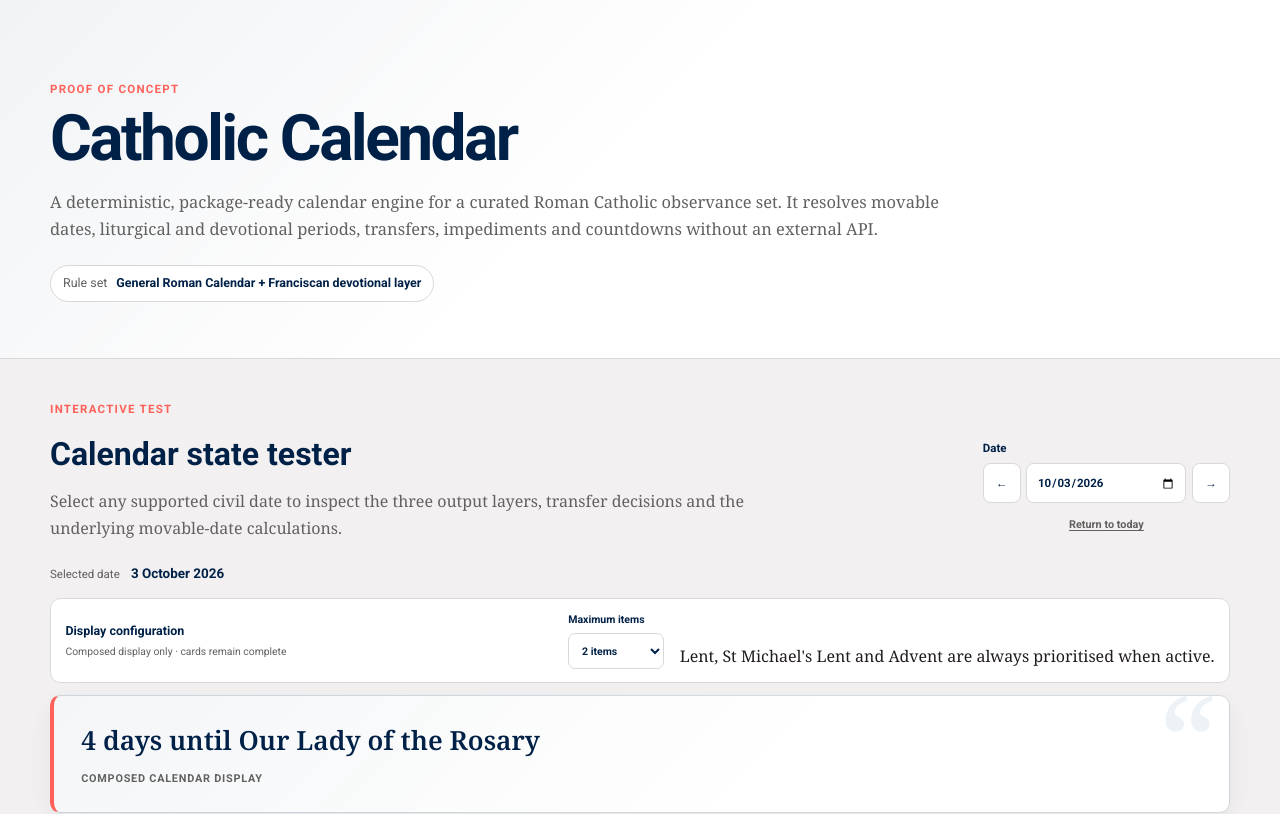
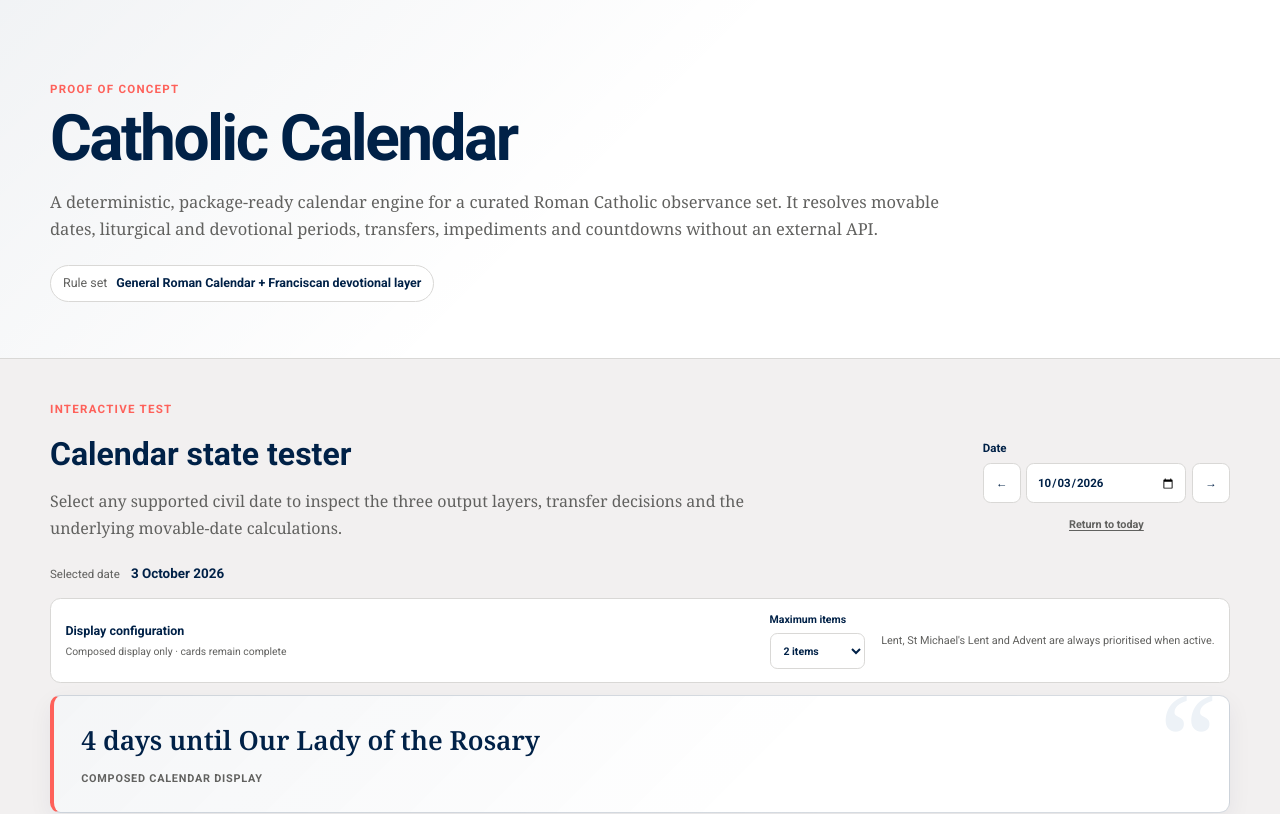
Before and after one commit to bgonzalezbustamante/catholic-calendar, a Next.js app: page / in a window 1280 px wide. Shown: the top 814 px of the page. Built offline with nearby package versions, Linux system fonts and the light colour scheme.

Commit message:
style: simplify display configuration panel

```diff
--- a/app/globals.css
+++ b/app/globals.css
@@ -260,38 +260,13 @@ h1 {
   color: var(--blue);
 }
 
-.display-period-options {
-  min-width: 0;
-  display: flex;
-  flex-wrap: wrap;
-  gap: 0.42rem 0.8rem;
-  margin: 0;
-  border: 0;
-  padding: 0;
-}
-
-.display-period-options legend {
-  width: 100%;
-  margin-bottom: 0.18rem;
-  padding: 0;
-  color: var(--blue);
-  font-family: var(--font-roboto), Arial, sans-serif;
-  font-size: 0.66rem;
-  font-weight: 700;
-}
-
-.display-period-options label {
-  display: inline-flex;
-  align-items: center;
-  gap: 0.32rem;
+.display-policy-note {
+  align-self: center;
+  max-width: 360px;
   color: var(--ash);
   font-family: var(--font-roboto), Arial, sans-serif;
-  font-size: 0.7rem;
-  cursor: pointer;
-}
-
-.display-period-options input {
-  accent-color: var(--aqua);
+  font-size: 0.68rem;
+  line-height: 1.4;
 }
 
 .state-quotation {
```
